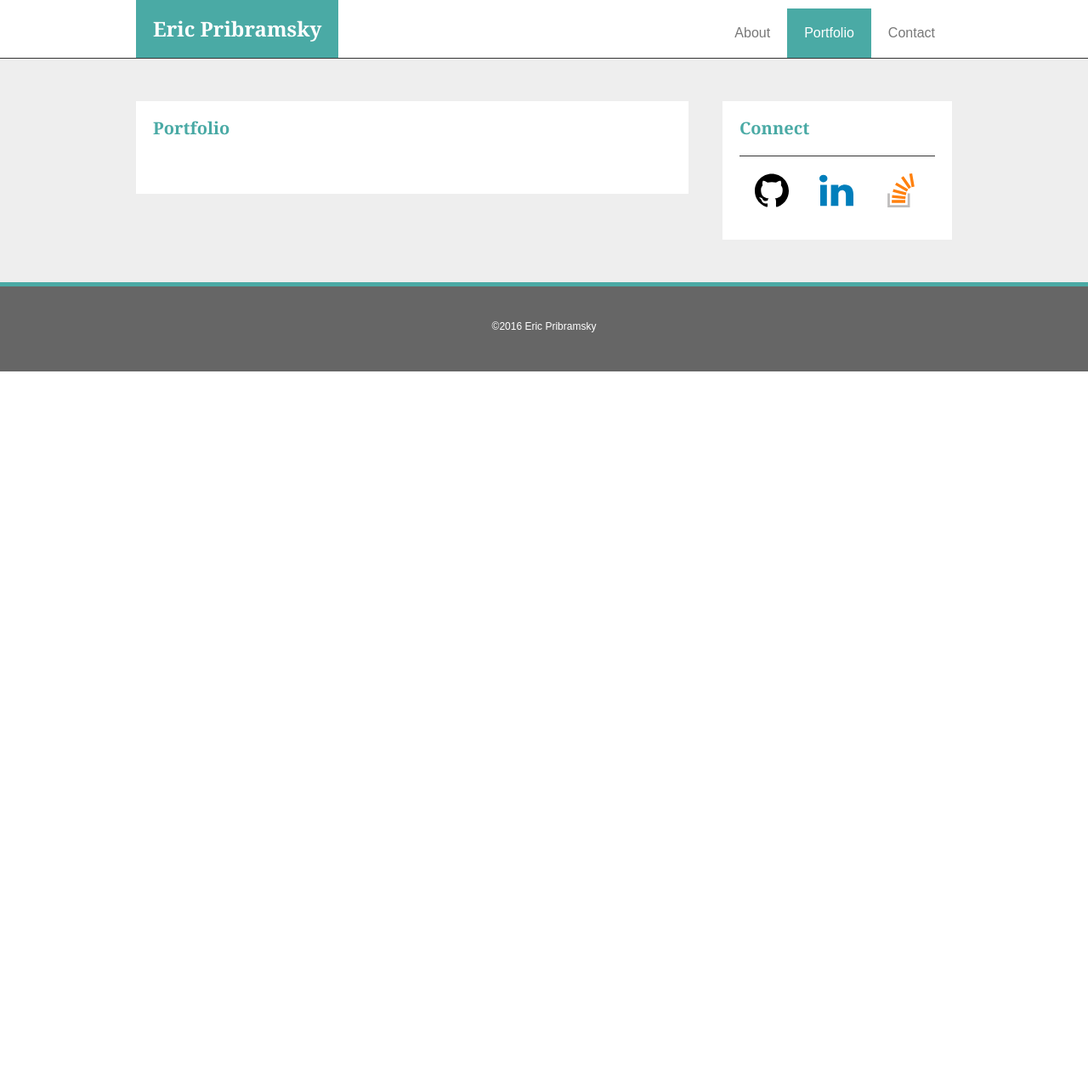
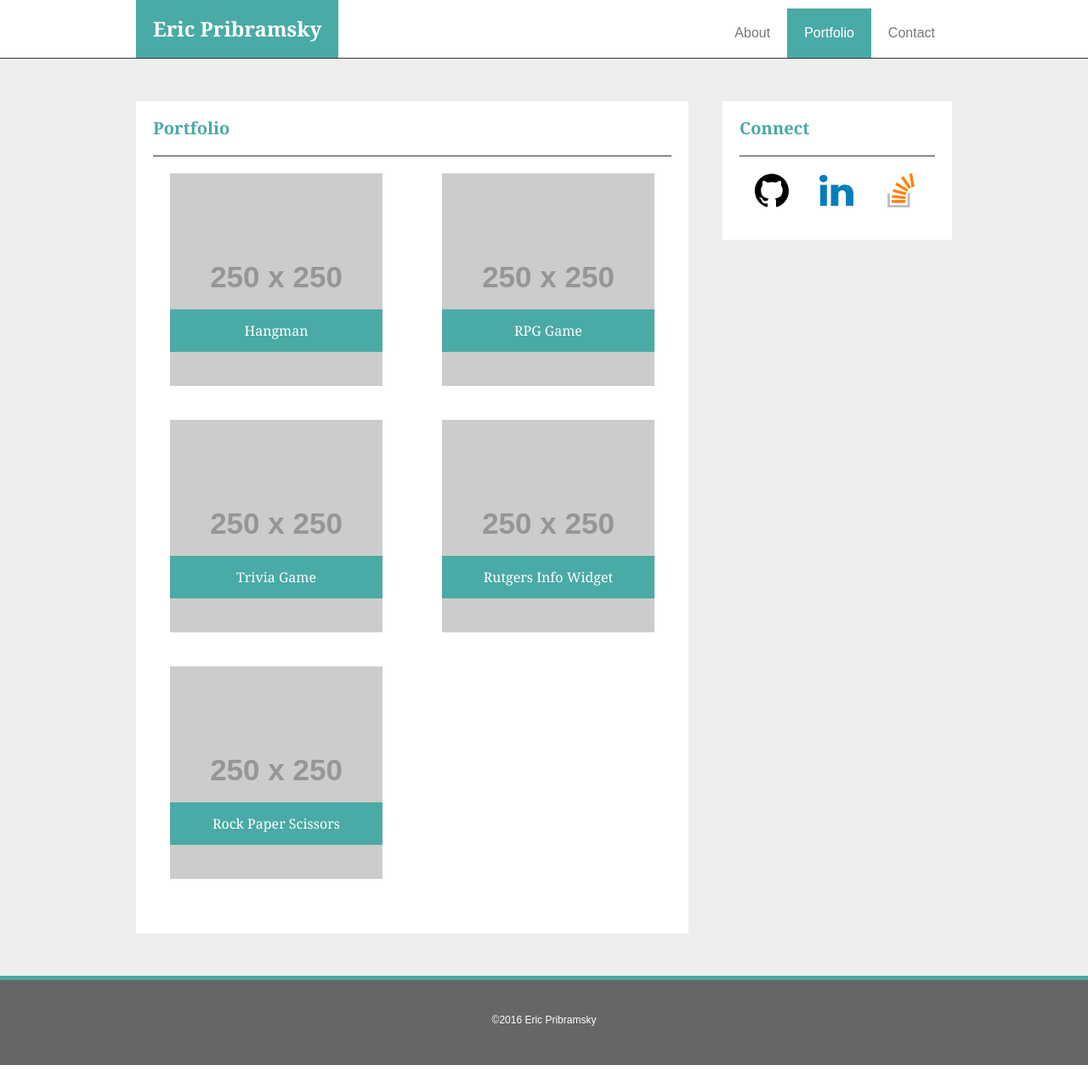
Before and after one commit to epribs/Basic-Portfolio, a PHP site: page /portfolio.html in a window 1280 px wide. Shown: the part 20-1293 px from the top of the page at 85% size. Before the commit the page ends 457 px from the top, so only its background shows below. Run offline with PHP 8.4, Linux system fonts and the light colour scheme; grey boxes labelled with a size stand in for pictures from a placeholder-image service; some libraries are stand-ins or nearby versions.

Commit message:
final files to be submitted for homework

```diff
--- a/assets/css/style.css
+++ b/assets/css/style.css
@@ -141,6 +141,54 @@
 	overflow: hidden;
 	padding:10px;
 }
+.boxL {
+	float:left;
+	z-index: 1;
+	position: relative;
+	overflow: auto;
+}
+.boxL p {
+	position: absolute;
+	top: 160px;
+	z-index: 5;
+	padding: 15px 0px;
+	width: 250px;
+	text-align: center;
+	color: white;
+	background: #4aaaa5;
+	font-family: 'Georgia', Times, Times New Roman, serif;
+	font-size: 16px;
+	font-weight: normal;
+	line-height: 20px;
+}
+.boxL img {
+	width: 250px;
+	height: 250px;
+}
+.boxR {
+	float: right;
+	z-index: 1;
+	position: relative;
+	overflow: auto;
+}
+.boxR p {
+	position: absolute;
+	top: 160px;
+	z-index: 5;
+	padding: 15px 0px;
+	width: 250px;
+	text-align: center;
+	color: white;
+	background: #4aaaa5;
+	font-family: 'Georgia', Times, Times New Roman, serif;
+	font-size: 16px;
+	font-weight: normal;
+	line-height: 20px;
+}
+.boxR img {
+	width: 250px;
+	height: 250px;
+}
 form {
 	margin-top:20px;
 }
@@ -167,7 +215,6 @@
 	padding-top:40px;
 	font-size: 12px;
 	line-height: 14px;
-	position: fixed;
 	width: 100%;
 	height: 60px;
 }
--- a/contact.html
+++ b/contact.html
@@ -9,9 +9,9 @@
 	<body>
 		<header>
 			<div class="wrapper">
-				<span class="title">
+				<div class="title">
 					<h1>Eric Pribramsky</h1>
-				</span>
+				</div>
 				<nav>
 					<ul>
 						<li><a href="index.html">About</a></li>
--- a/index.html
+++ b/index.html
@@ -28,7 +28,10 @@
 					<h2>About Me</h2>
 					<div class="about">
 						<img src="assets/images/profile_pic.jpg" alt="">
-						<p>My name is Eric Pribramsky. I am currently enrolled in the Coding Bootcamp at the University of Texas, in Austin, TX. This is my site.</p>
+						<p>Eric Pribramsky is currently enrolled in the Coding Bootcamp at the University of Texas, in Austin, TX. This is his site.<br><br>
+						Since June of 2016, Eric Pribramsky has been working as an Email Production Consultant for Salesforce.com. He's responsibilities consist of creating HTML paste emails utilizing HTML, CSS, and Ampscript. Leveraging Salesforce Tools and Systems, Eric has worked to update content and script email personalization.<br><br>
+						Before joining Salesforce.com, Eric Pribramsky worked at FTD. He started as a Web Operations Coordinator, working with the IT and marketing teams to implement website changes. After 8 months, he was promoted to Marketing Associate.<br><br>
+						Eric graduated from West Virginia University with a Master of Science degree in Integrated Marketing Communications. He spent his time analyzing different company campaigns, building proposals, researching demographics, and calculating the effectiveness of current campaigns. He has studied the inner workings of marketing from all different aspects and know what it takes to pull off highly effective campaign; from customer experiences to social media.</p>
 					</div>
 				</section>
 				<section id="sidebar">
--- a/portfolio.html
+++ b/portfolio.html
@@ -9,9 +9,9 @@
 	<body>
 		<header>
 			<div class="wrapper">
-				<span class="title">
+				<div class="title">
 					<h1>Eric Pribramsky</h1>
-				</span>
+				</div>
 				<nav>
 					<ul>
 						<li><a href="index.html">About</a></li>
@@ -27,7 +27,26 @@
 				<section id="main">
 					<h2>Portfolio</h2>
 					<div class="about">
-
+						<div class="boxL">
+							<img src="http://placehold.it/250x250" alt="">
+							<p>Hangman</p>
+						</div>
+						<div class="boxR">
+							<img src="http://placehold.it/250x250" alt="">
+							<p>RPG Game</p>
+						</div>
+						<div class="boxL">
+							<img src="http://placehold.it/250x250" alt="">
+							<p>Trivia Game</p>
+						</div>
+						<div class="boxR">
+							<img src="http://placehold.it/250x250" alt="">
+							<p>Rutgers Info Widget</p>
+						</div>
+						<div class="boxL">
+							<img src="http://placehold.it/250x250" alt="">
+							<p>Rock Paper Scissors</p>
+						</div>
 					</div>
 				</section>
 
```
